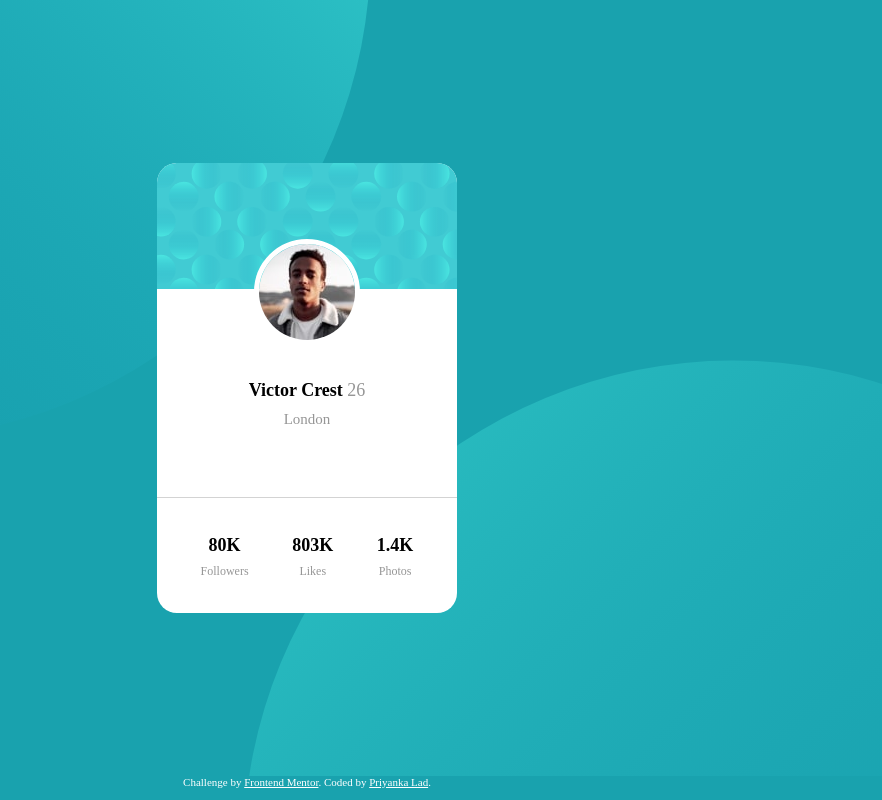
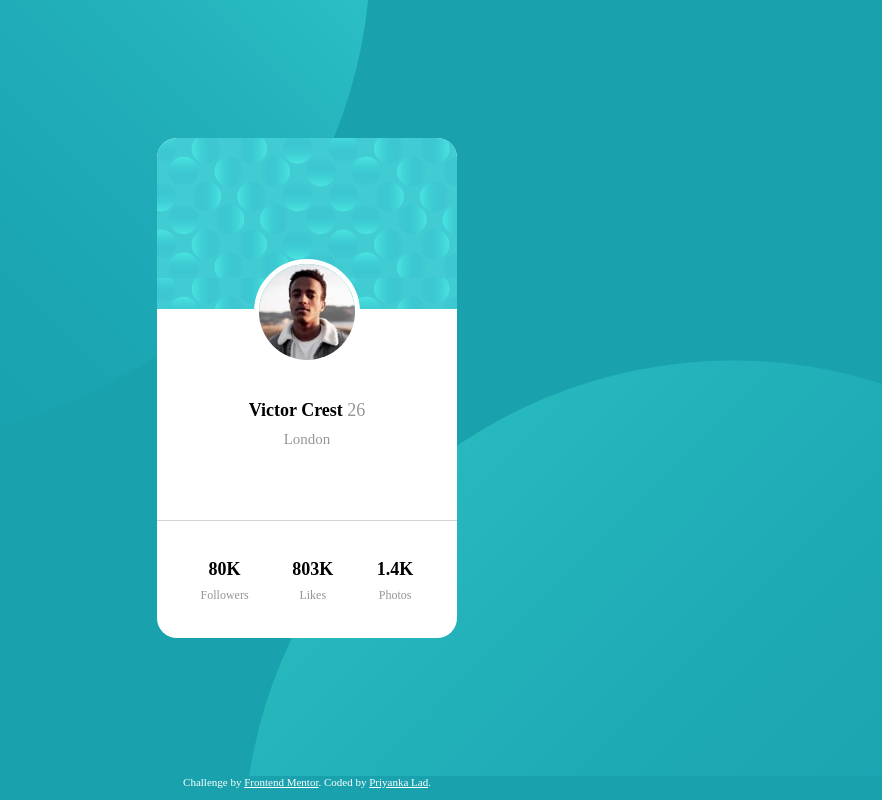
Before and after one commit to priyankalad/profile-card-component, a plain HTML site: page index.html in a window 1280 px wide. Shown: the whole page, without its empty margins (333-1215 px from the left). Drawn offline with Linux system fonts and the light colour scheme.

Commit message:
changed heights in card

```diff
--- a/style.css
+++ b/style.css
@@ -25,7 +25,7 @@ body {
 
 .card {
   width: 300px;
-  height: 450px;
+  height: 500px;
   background-color: white;
   border-radius: 20px;
   display: flex;
@@ -35,7 +35,7 @@ body {
 }
 
 .profileBGImage {
-  height: 30%;
+  height: 40%;
   flex-direction: column;
   background-image: url("images/bg-pattern-card.svg");
 }
```
